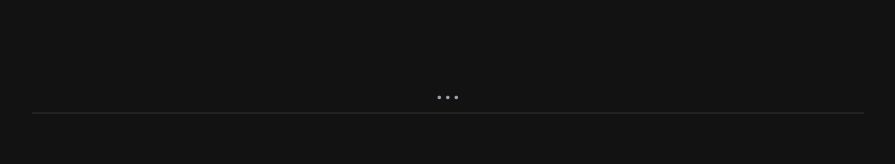
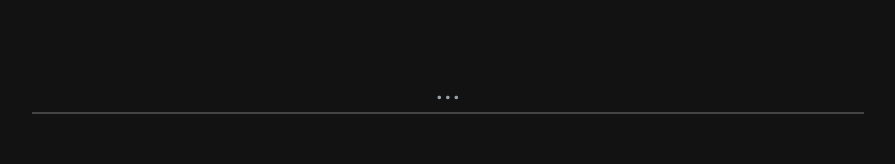
Before and after one commit to rafaelRizzoPVOX/helper-laudo-opa, a Next.js app: page / in a window 1280 px wide. Shown: the part 455-619 px from the top of the page, without its empty margins (192-1087 px from the left). Built offline with nearby package versions, Linux system fonts and the light colour scheme.

Commit message:
botão de voltar para alterar o nome e a empresa

```diff
--- a/src/pages/Home.module.css
+++ b/src/pages/Home.module.css
@@ -51,7 +51,7 @@
 .main input {
     background-color: transparent;
     color: #F5F5F5;
-    border-bottom: 2px solid #222;
+    border-bottom: 2px solid #444;
     outline: none;
     min-width: 100%;
     font-size: 2rem;
--- a/src/pages/empresa/Empresa.module.css
+++ b/src/pages/empresa/Empresa.module.css
@@ -42,7 +42,7 @@
 
 .main input {
     background-color: transparent;
-    border-bottom: 2px solid #222;
+    border-bottom: 2px solid #444;
     outline: none;
     min-width: 100%;
     font-size: 4rem;
--- a/src/pages/laudos/index.jsx
+++ b/src/pages/laudos/index.jsx
@@ -130,7 +130,7 @@ export default function Laudos() {
                 </div>
 
                 <div>
-                    Voltar
+                    <Link href={"/"}>Voltar</Link>
                 </div>
             </nav>
 
```
